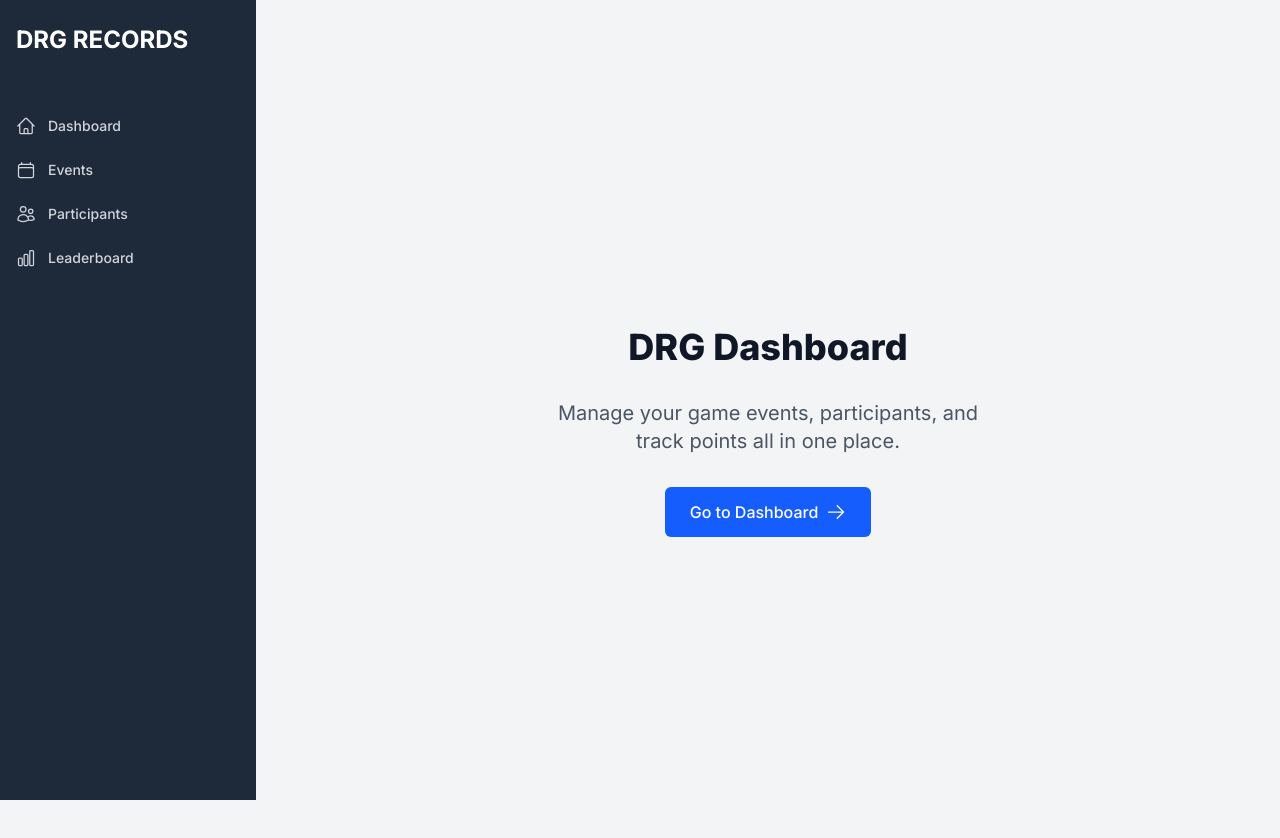
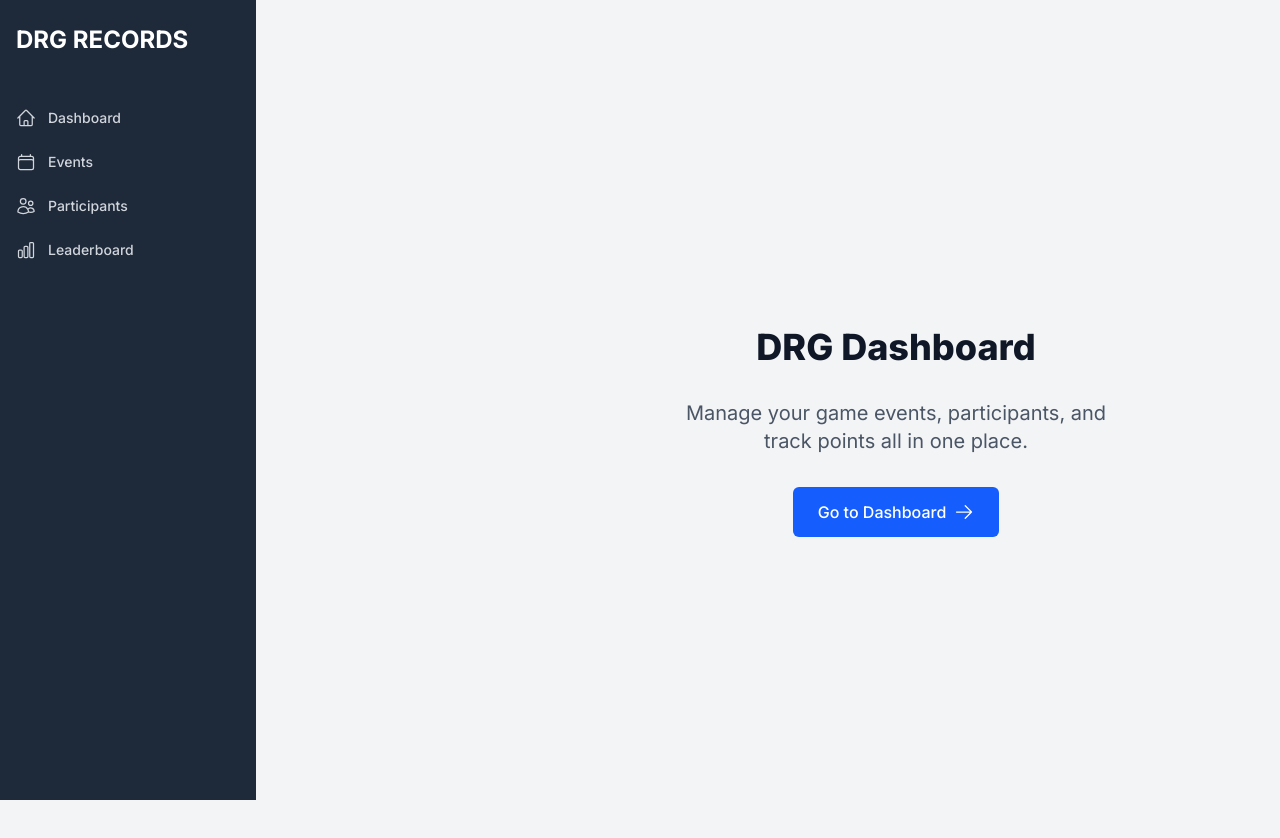
Before and after one commit to Livo0/drg, a Next.js app: page / in a window 1280 px wide. Shown: the top 838 px of the page. Built offline with nearby package versions, Linux system fonts and the light colour scheme.

Commit message:
screen test

```diff
--- a/app/layout.js
+++ b/app/layout.js
@@ -15,7 +15,7 @@ export default function RootLayout({ children }) {
       <body className={inter.className}>
         <div className="flex min-h-screen bg-gray-100">
           <Navbar />
-          <main className="flex-1 ml-64 p-8">{children}</main>
+          <main className="flex-1 md:ml-64 p-4 md:p-8">{children}</main>
         </div>
       </body>
     </html>
--- a/components/Navbar.jsx
+++ b/components/Navbar.jsx
@@ -2,15 +2,19 @@
 
 import Link from 'next/link';
 import { usePathname } from 'next/navigation';
+import { useState } from 'react';
 import {
   HomeIcon,
   CalendarIcon,
   UsersIcon,
-  ChartBarIcon
+  ChartBarIcon,
+  Bars3Icon,
+  XMarkIcon
 } from '@heroicons/react/24/outline';
 
 export default function Navbar() {
   const pathname = usePathname();
+  const [isOpen, setIsOpen] = useState(false);
 
   const navigation = [
     { name: 'Dashboard', href: '/dashboard', icon: HomeIcon },
@@ -20,16 +24,34 @@ export default function Navbar() {
   ];
 
   return (
-    <nav className="bg-gray-800 text-white h-screen w-64 fixed left-0 top-0 overflow-y-auto">
-      <div className="px-4 py-6">
-        <h1 className="text-2xl font-bold">DRG RECORDS</h1>
+    <>
+      {/* Mobile header */}
+      <div className="md:hidden flex items-center justify-between bg-gray-800 text-white px-4 py-3">
+        <h1 className="text-xl font-bold">DRG RECORDS</h1>
+        <button onClick={() => setIsOpen(!isOpen)}>
+          {isOpen ? (
+            <XMarkIcon className="h-6 w-6" />
+          ) : (
+            <Bars3Icon className="h-6 w-6" />
+          )}
+        </button>
       </div>
-      <div className="mt-6">
-        <ul>
+
+      {/* Sidebar */}
+      <nav
+        className={`bg-gray-800 text-white h-full md:h-screen w-64 fixed top-0 left-0 z-50 transform ${
+          isOpen ? 'translate-x-0' : '-translate-x-full'
+        } md:translate-x-0 transition-transform duration-300 ease-in-out md:relative md:flex md:flex-col`}
+      >
+        <div className="px-4 py-6 hidden md:block">
+          <h1 className="text-2xl font-bold">DRG RECORDS</h1>
+        </div>
+        <ul className="mt-4">
           {navigation.map((item) => (
             <li key={item.name}>
               <Link
                 href={item.href}
+                onClick={() => setIsOpen(false)} // close on mobile tap
                 className={`flex items-center px-4 py-3 text-sm font-medium ${
                   pathname === item.href
                     ? 'bg-gray-900 text-white'
@@ -42,7 +64,7 @@ export default function Navbar() {
             </li>
           ))}
         </ul>
-      </div>
-    </nav>
+      </nav>
+    </>
   );
 }
```
